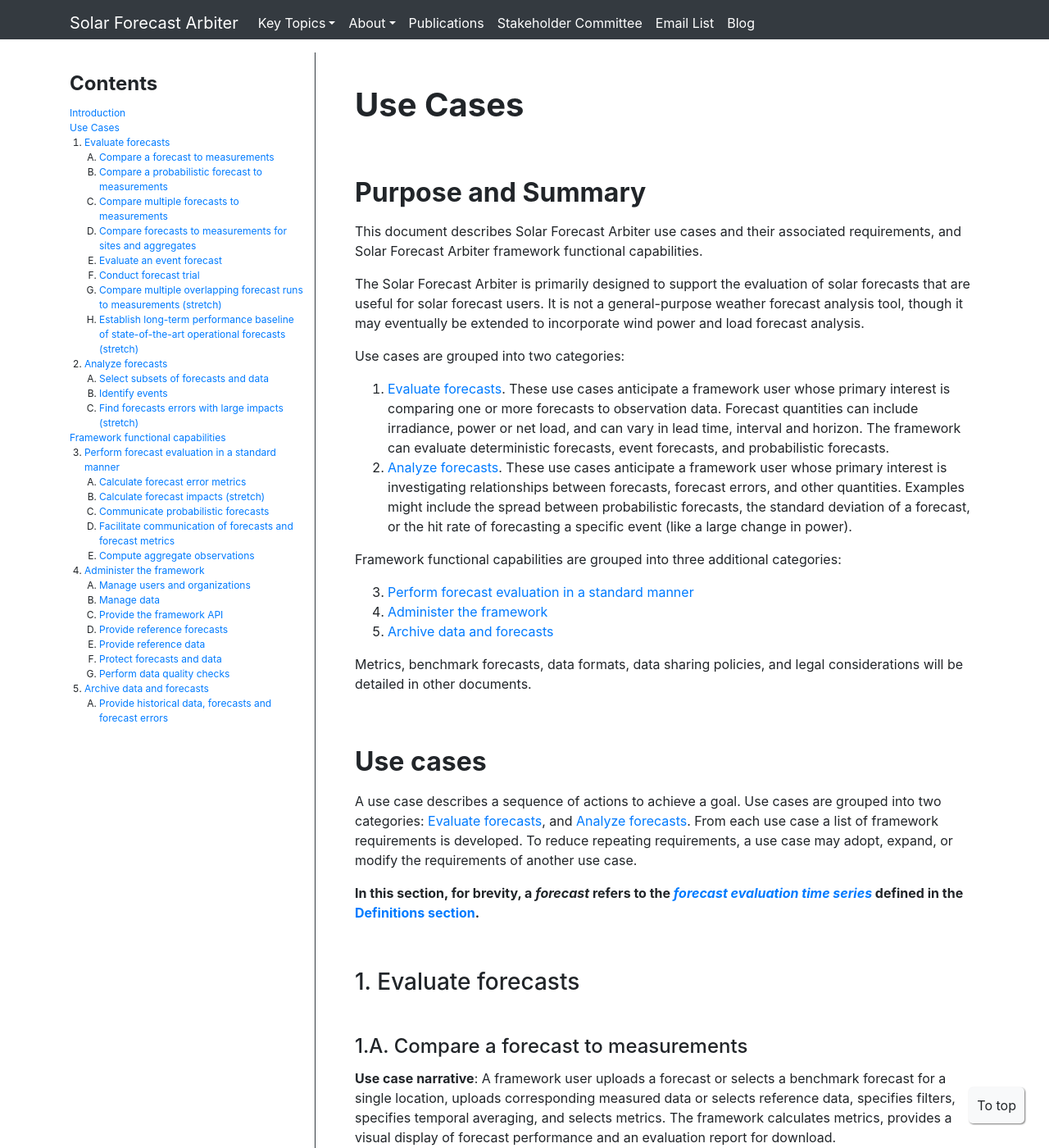
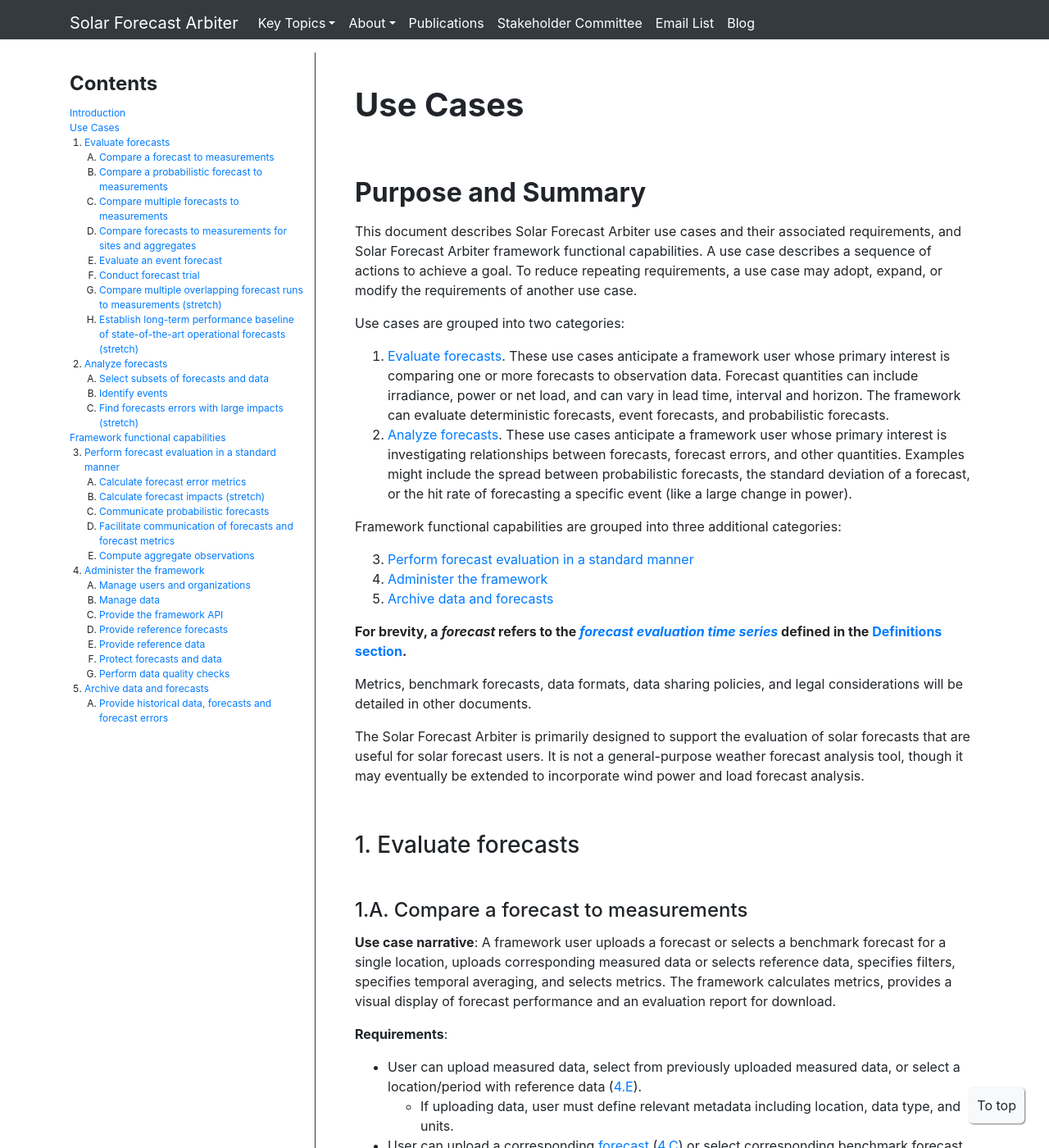
Before and after one commit to SolarArbiter/SolarArbiter.github.io, a Jekyll site: the page built from usecases.md, in a window 1280 px wide and 1400 px high. Shown: the whole window at 82% size. Built offline with Jekyll 4.4.1, drawn with Linux system fonts in a browser that asks for light colours; comment, search, counter and statistics services are not loaded; our own code applies the rules of GitHub Pages for plain Markdown files.

Commit message:
edits to use case document

```diff
--- a/usecases.md
+++ b/usecases.md
@@ -9,9 +9,7 @@
 {% include to_top.html %}
 ## Purpose and Summary {#purpose}
 {: .anchor }
-This document describes Solar Forecast Arbiter use cases and their associated requirements, and Solar Forecast Arbiter framework functional capabilities.
-
-The Solar Forecast Arbiter is primarily designed to support the evaluation of solar forecasts that are useful for solar forecast users. It is not a general-purpose weather forecast analysis tool, though it may eventually be extended to incorporate wind power and load forecast analysis.
+This document describes Solar Forecast Arbiter use cases and their associated requirements, and Solar Forecast Arbiter framework functional capabilities. A use case describes a sequence of actions to achieve a goal. To reduce repeating requirements, a use case may adopt, expand, or modify the requirements of another use case.
 
 Use cases are grouped into two categories:
 
@@ -25,15 +23,11 @@
 1. [Administer the framework](#administer)
 1. [Archive data and forecasts](#archive)
 
+**For brevity, a *forecast* refers to the *[forecast evaluation time series](/definitions/#forecastevalts)* defined in the [Definitions section](/definitions/).**
+
 Metrics, benchmark forecasts, data formats, data sharing policies, and legal considerations will be detailed in other documents.
 
-
-## Use cases  {#usecases}
-{: .anchor}
-
-A use case describes a sequence of actions to achieve a goal. Use cases are grouped into two categories: [Evaluate forecasts](#evaluatefx), and [Analyze forecasts](#analyzefx). From each use case a list of framework requirements is developed. To reduce repeating requirements, a use case may adopt, expand, or modify the requirements of another use case.
-
-**In this section, for brevity, a *forecast* refers to the *[forecast evaluation time series](/definitions/#forecastevalts)* defined in the [Definitions section](/definitions/).**
+The Solar Forecast Arbiter is primarily designed to support the evaluation of solar forecasts that are useful for solar forecast users. It is not a general-purpose weather forecast analysis tool, though it may eventually be extended to incorporate wind power and load forecast analysis.
 
 ### 1. Evaluate forecasts  {#evaluatefx}
 {: .anchor}
```
